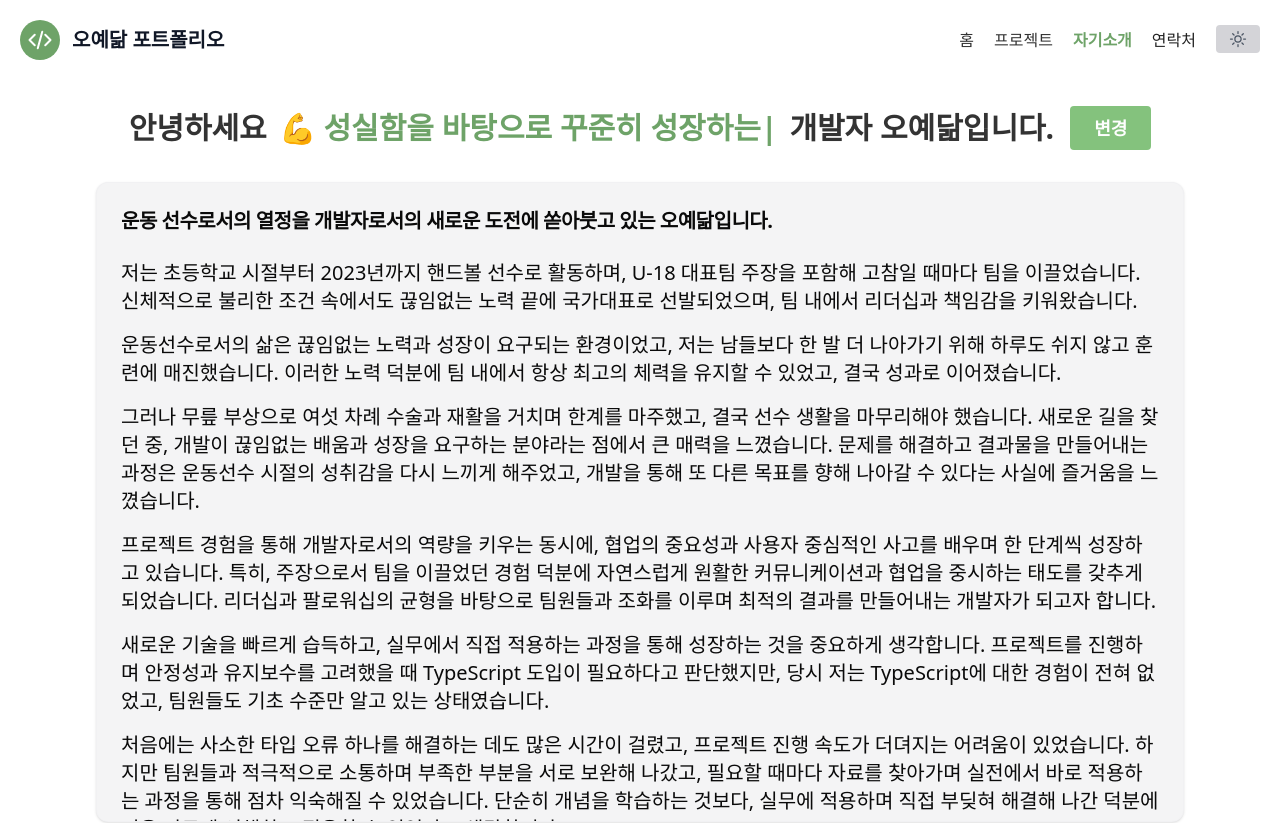
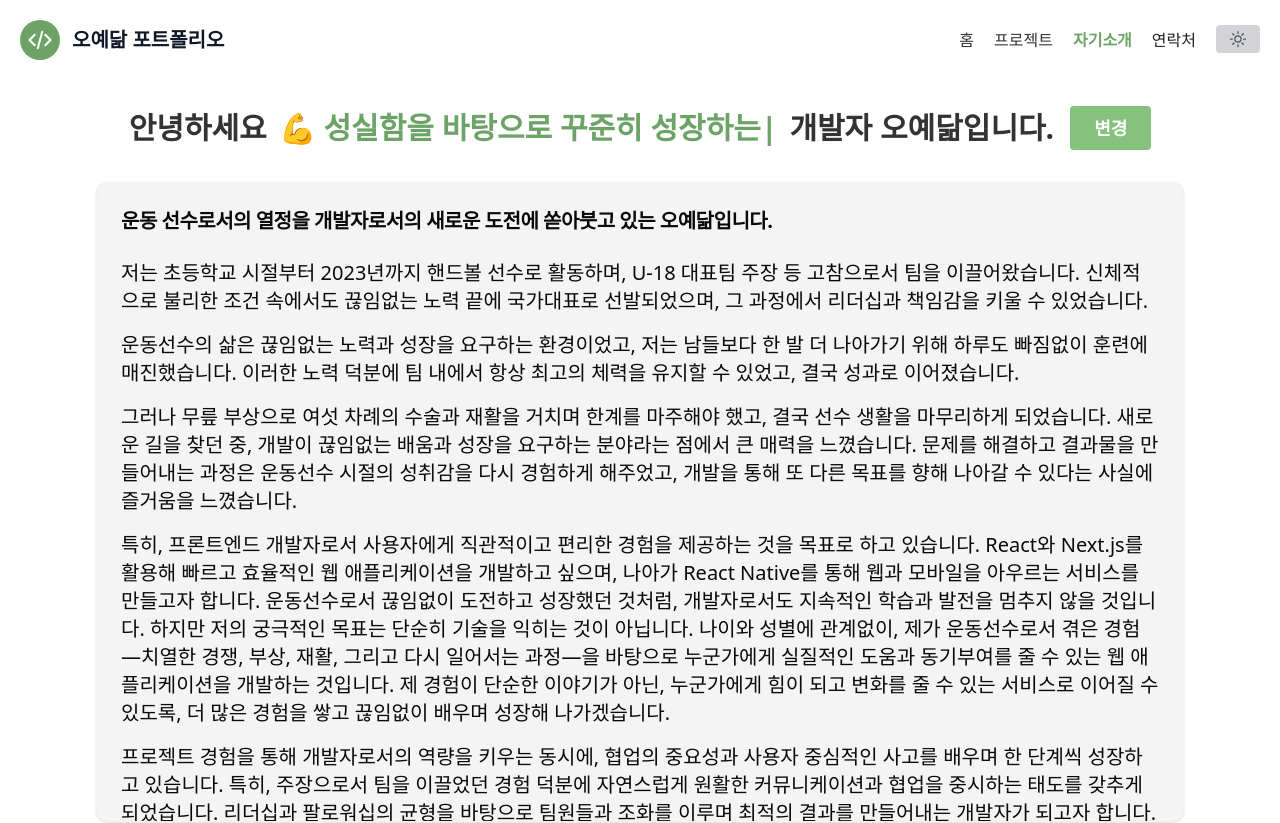
Before and after one commit to dhdpekfa1/Portflio, a Next.js app: page /about-me in a window 1280 px wide. Shown: the top 823 px of the page. Built offline with nearby package versions, Linux system fonts and the light colour scheme.

Commit message:
[feat] 자기소개서 수정

```diff
--- a/src/app/about-me/page.tsx
+++ b/src/app/about-me/page.tsx
@@ -16,23 +16,37 @@ const AboutMe = () => {
         <CardContent className='flex flex-col gap-4 text-base md:text-lg lg:text-xl'>
           <span>
             저는 초등학교 시절부터 2023년까지 핸드볼 선수로 활동하며, U-18
-            대표팀 주장을 포함해 고참일 때마다 팀을 이끌었습니다. 신체적으로
-            불리한 조건 속에서도 끊임없는 노력 끝에 국가대표로 선발되었으며, 팀
-            내에서 리더십과 책임감을 키워왔습니다.
+            대표팀 주장 등 고참으로서 팀을 이끌어왔습니다. 신체적으로 불리한
+            조건 속에서도 끊임없는 노력 끝에 국가대표로 선발되었으며, 그
+            과정에서 리더십과 책임감을 키울 수 있었습니다.
           </span>
           <span>
-            운동선수로서의 삶은 끊임없는 노력과 성장이 요구되는 환경이었고, 저는
-            남들보다 한 발 더 나아가기 위해 하루도 쉬지 않고 훈련에
-            매진했습니다. 이러한 노력 덕분에 팀 내에서 항상 최고의 체력을 유지할
-            수 있었고, 결국 성과로 이어졌습니다.
+            운동선수의 삶은 끊임없는 노력과 성장을 요구하는 환경이었고, 저는
+            남들보다 한 발 더 나아가기 위해 하루도 빠짐없이 훈련에 매진했습니다.
+            이러한 노력 덕분에 팀 내에서 항상 최고의 체력을 유지할 수 있었고,
+            결국 성과로 이어졌습니다.
           </span>
           <span>
-            그러나 무릎 부상으로 여섯 차례 수술과 재활을 거치며 한계를 마주했고,
-            결국 선수 생활을 마무리해야 했습니다. 새로운 길을 찾던 중, 개발이
-            끊임없는 배움과 성장을 요구하는 분야라는 점에서 큰 매력을
-            느꼈습니다. 문제를 해결하고 결과물을 만들어내는 과정은 운동선수
-            시절의 성취감을 다시 느끼게 해주었고, 개발을 통해 또 다른 목표를
-            향해 나아갈 수 있다는 사실에 즐거움을 느꼈습니다.
+            그러나 무릎 부상으로 여섯 차례의 수술과 재활을 거치며 한계를
+            마주해야 했고, 결국 선수 생활을 마무리하게 되었습니다. 새로운 길을
+            찾던 중, 개발이 끊임없는 배움과 성장을 요구하는 분야라는 점에서 큰
+            매력을 느꼈습니다. 문제를 해결하고 결과물을 만들어내는 과정은
+            운동선수 시절의 성취감을 다시 경험하게 해주었고, 개발을 통해 또 다른
+            목표를 향해 나아갈 수 있다는 사실에 즐거움을 느꼈습니다.
+          </span>
+          <span>
+            특히, 프론트엔드 개발자로서 사용자에게 직관적이고 편리한 경험을
+            제공하는 것을 목표로 하고 있습니다. React와 Next.js를 활용해 빠르고
+            효율적인 웹 애플리케이션을 개발하고 싶으며, 나아가 React Native를
+            통해 웹과 모바일을 아우르는 서비스를 만들고자 합니다. 운동선수로서
+            끊임없이 도전하고 성장했던 것처럼, 개발자로서도 지속적인 학습과
+            발전을 멈추지 않을 것입니다. 하지만 저의 궁극적인 목표는 단순히
+            기술을 익히는 것이 아닙니다. 나이와 성별에 관계없이, 제가
+            운동선수로서 겪은 경험—치열한 경쟁, 부상, 재활, 그리고 다시 일어서는
+            과정—을 바탕으로 누군가에게 실질적인 도움과 동기부여를 줄 수 있는 웹
+            애플리케이션을 개발하는 것입니다. 제 경험이 단순한 이야기가 아닌,
+            누군가에게 힘이 되고 변화를 줄 수 있는 서비스로 이어질 수 있도록, 더
+            많은 경험을 쌓고 끊임없이 배우며 성장해 나가겠습니다.
           </span>
           <span>
             프로젝트 경험을 통해 개발자로서의 역량을 키우는 동시에, 협업의
@@ -61,18 +75,26 @@ const AboutMe = () => {
           <span>
             물론 당시에는 프로젝트 진행에 필요한 부분만 우선적으로 학습하고
             사용했기에, TypeScript에 대한 깊이 있는 이해가 부족하다는 것을
-            느꼈습니다. 그래서 프로젝트가 끝난 후에도 부족했던 개념들을
-            개인적으로 학습하며 보완해 나가고 있습니다. 앞으로도 새로운 기술을
-            적극적으로 도입하고, 실전에서 빠르게 적용하며 성장하는 개발자가
-            되고자 합니다.
+            느꼈습니다. 그래서 프로젝트가 끝난 후 부족했던 개념들을 개인적으로
+            학습하며 보완해 나가고 있습니다.
           </span>
           <span>
-            개발자로서도 운동선수 시절처럼 끊임없이 배우고 도전하며 성장해
-            나가고 있습니다. 앞으로도 팀원들과의 협업을 중시하며, 사용자 경험을
-            개선하는 프론트엔드 개발자로서 한 단계씩 나아가고자 합니다.과거의
-            경험을 기반으로 앞으로도 배움의 즐거움과 성장을 통해 더 나은
-            개발자가 되기 위해 노력하겠습니다. 감사합니다.
+            이 경험을 바탕으로 zustand나 react-query와 같은 라이브러리도 처음
+            사용해본 경험이었지만, 프로젝트에 바로 도입하며 빠르게 익힐 수
+            있었습니다. 새로운 기술을 도입할 때마다 실무에 바로 적용하는
+            방식으로 익히는 과정에서, 단순히 개념만 공부하는 것보다 훨씬 빠르게
+            기술을 습득하고 적용할 수 있다는 것을 느꼈습니다. 앞으로도 새로운
+            기술을 적극적으로 도입하고, 실전에서 빠르게 적용하며 성장하는
+            개발자가 되고자 합니다.
           </span>
+          <span>
+            또한, 개발자로서의 여정을 통해 얻은 문제 해결 능력과 팀워크는 제게
+            매우 중요한 자산이 되었습니다. 이전에 운동선수로서 팀을 이끌며
+            겪었던 경험들이 지금의 개발자로서의 모습에도 큰 영향을 미쳤습니다.
+            앞으로도 계속해서 발전하며, 제 경험을 통해 다른 사람들에게도
+            긍정적인 영향을 미치는 서비스를 만들 수 있도록 노력하겠습니다.
+          </span>
+          <span>감사합니다.</span>
         </CardContent>
       </Card>
       {/* <MoreButton /> */}
```
